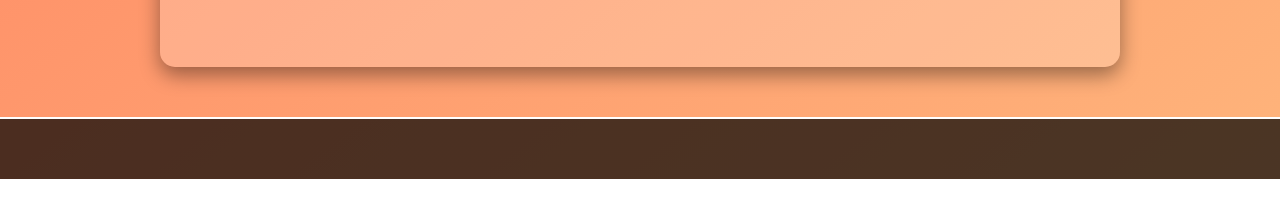
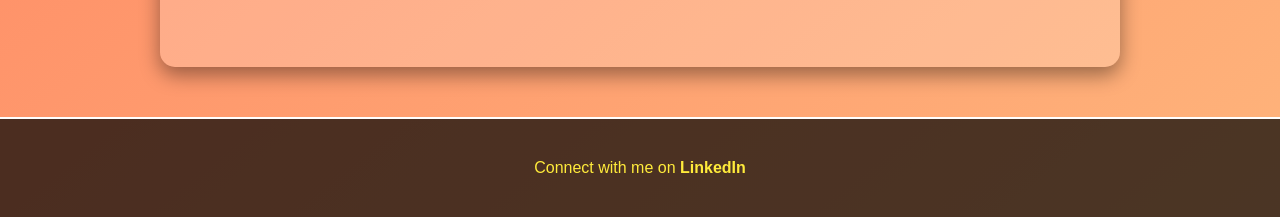
Before and after one commit to ZenithHunter99/Aboutme_dc, a plain HTML site: page index.html in a window 1280 px wide. Shown: the part 807-1024 px from the top of the page. Before the commit the page ends 986 px from the top, so only its background shows below. Drawn offline with Linux system fonts and the light colour scheme.

Commit message:
Update index.html

```diff
--- a/index.html
+++ b/index.html
@@ -36,6 +36,7 @@
     </div>
 
     <footer>
+        <p>Connect with me on <a href="https://www.youtube.com/watch?v=BT4WzyT2g8k">LinkedIn</a></p>
     </footer>
 </body>
 </html>
```
